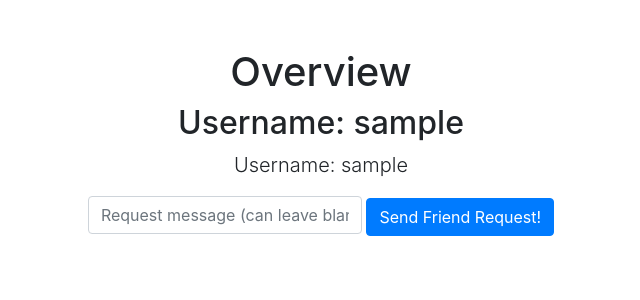
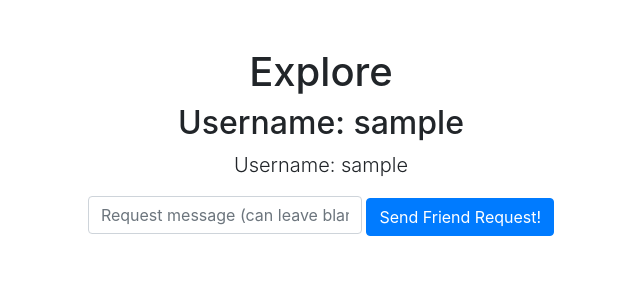
Before and after one commit to AG2048/Birthday-Meet, a Flask app: template templates/explore.html in a window 1280 px wide. Shown: the part 76-376 px from the top of the page, without its empty margins (319-959 px from the left). Run offline with Flask 2, Linux system fonts and the light colour scheme; the template is opened without the code that fills it: most values are stand-ins (such as "Sample title", 1, 10 or a date in 2020); some libraries are stand-ins or nearby versions.

Commit message:
changed the h1 title

```diff
--- a/templates/explore.html
+++ b/templates/explore.html
@@ -16,7 +16,7 @@
     </header>
 {% endif %}
 
-<h1 class="display-5 fw-bold">Overview</h1>
+<h1 class="display-5 fw-bold">Explore</h1>
 <h2 class="display-5 fw-bold">Username: {{username}}</h2>
 {% if list_of_potential_friends %}
     {% for potential_friend in list_of_potential_friends %}
```
